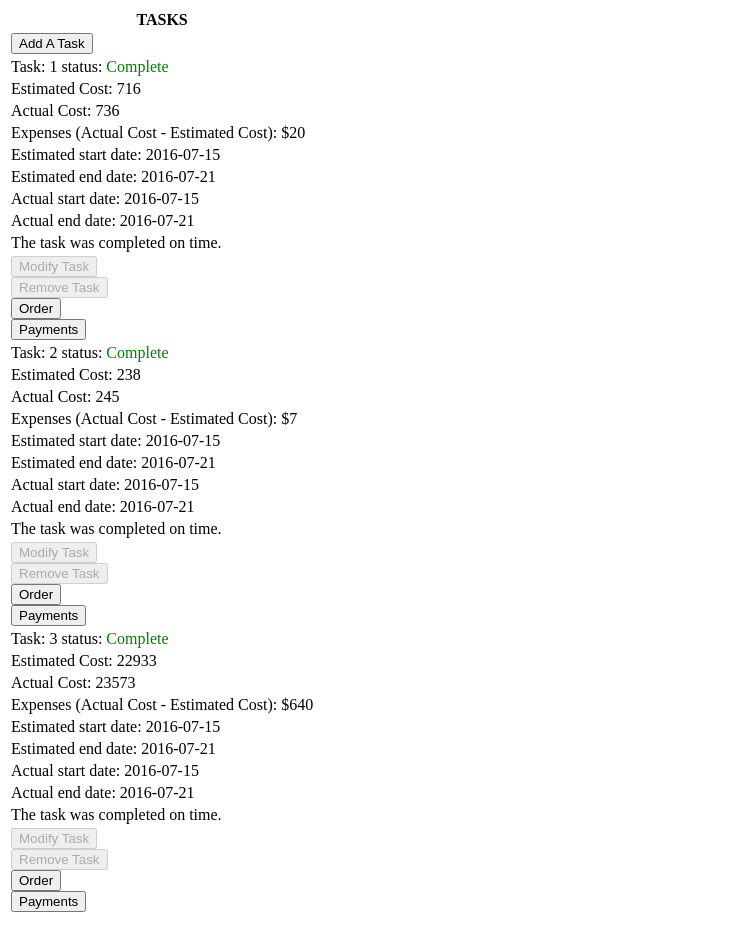
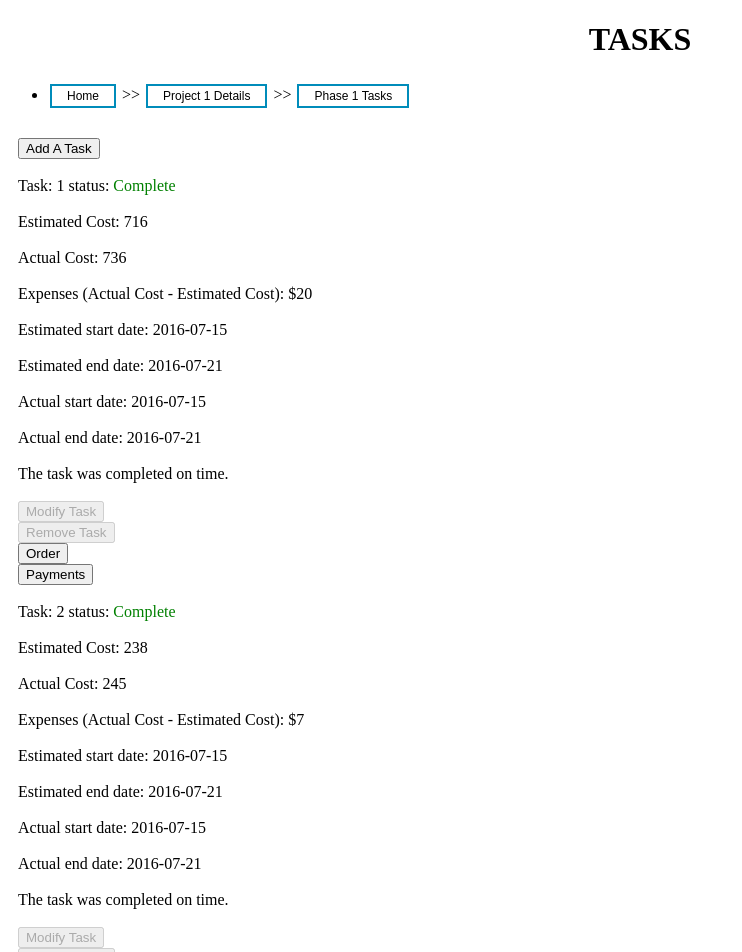
Before and after one commit to CristiArde/Damavand, a PHP site: page /task.php in a window 1280 px wide. Shown: the top 952 px of the page, without its empty margins (0-742 px from the left). Before the commit the page ends 912 px from the top, so only its background shows below. Run offline with PHP 8.4, Linux system fonts and the light colour scheme; a user stored in the database is signed in; data comes from the database, SQL or seed files in the repository.

Commit message:
more menu buttons

```diff
--- a/modifyFunction.php
+++ b/modifyFunction.php
@@ -78,7 +78,7 @@
             </li>
         </ul>";
     }else if($type=='Task'){
-       echo "task Type";
+       echo "ModifyTask";
     }
 
 
--- a/task.php
+++ b/task.php
@@ -1,18 +1,11 @@
 <!DOCTYPE html>
 <html>
 <head>
+ <link href="css/style.css" rel="stylesheet" type="text/css">
 	<title>Tasks</title>
 </head>
 <body>
-<table>
-	<tr><th>TASKS</th></tr>
-	<tr>
-			<td>
-				<form action="addTask.html" method="POST">
-					<button type="submit">Add A Task</button>
-				</form>
-			</td>
-		</tr>
+
 <?php
 require'connection.php';
 session_start();
@@ -32,7 +25,28 @@ $_SESSION['phaseID'] = $phaseID;
 $query =  'select taskID, taskName, estimatedStartDate, actualStartDate, estimatedCost, estimatedEndDate, actualEndDate,
 			actualCost, status from task where projectID ="'.$projectID.'" AND phaseID = "'.$phaseID.'" ORDER BY status';
 $results = mysqli_query($connection, $query);
+?>
+<h1>TASKS</h1>
+<table>
 
+	<ul>
+		<li>
+			<button onclick="location.href ='Welcome.php';" class="button button2">Home</button>
+			>>
+			<button onclick="location.href ='projectDetails.php';" class="button button2">Project <?php echo $projectID; ?> Details</button>
+			>>
+			<button onclick='window.location.reload(true);' class="button button2">Phase  <?php echo $phaseID; ?> Tasks</button>
+		</li>
+	</ul>
+
+	<tr>
+			<td>
+				<form action="addTask.html" method="POST">
+					<button type="submit">Add A Task</button>
+				</form>
+			</td>
+		</tr>
+<?php
 while ($row = mysqli_fetch_assoc($results))
 {
 
```
